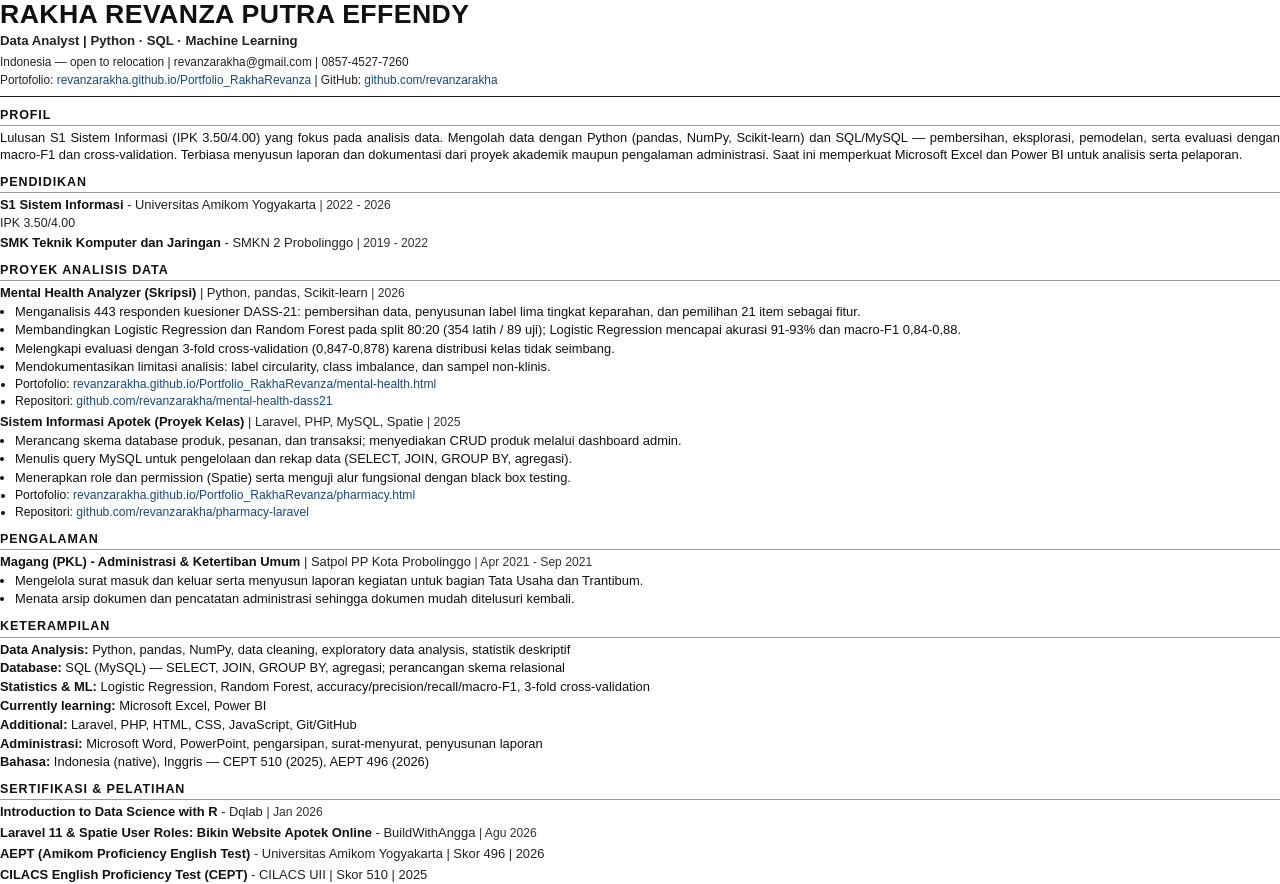
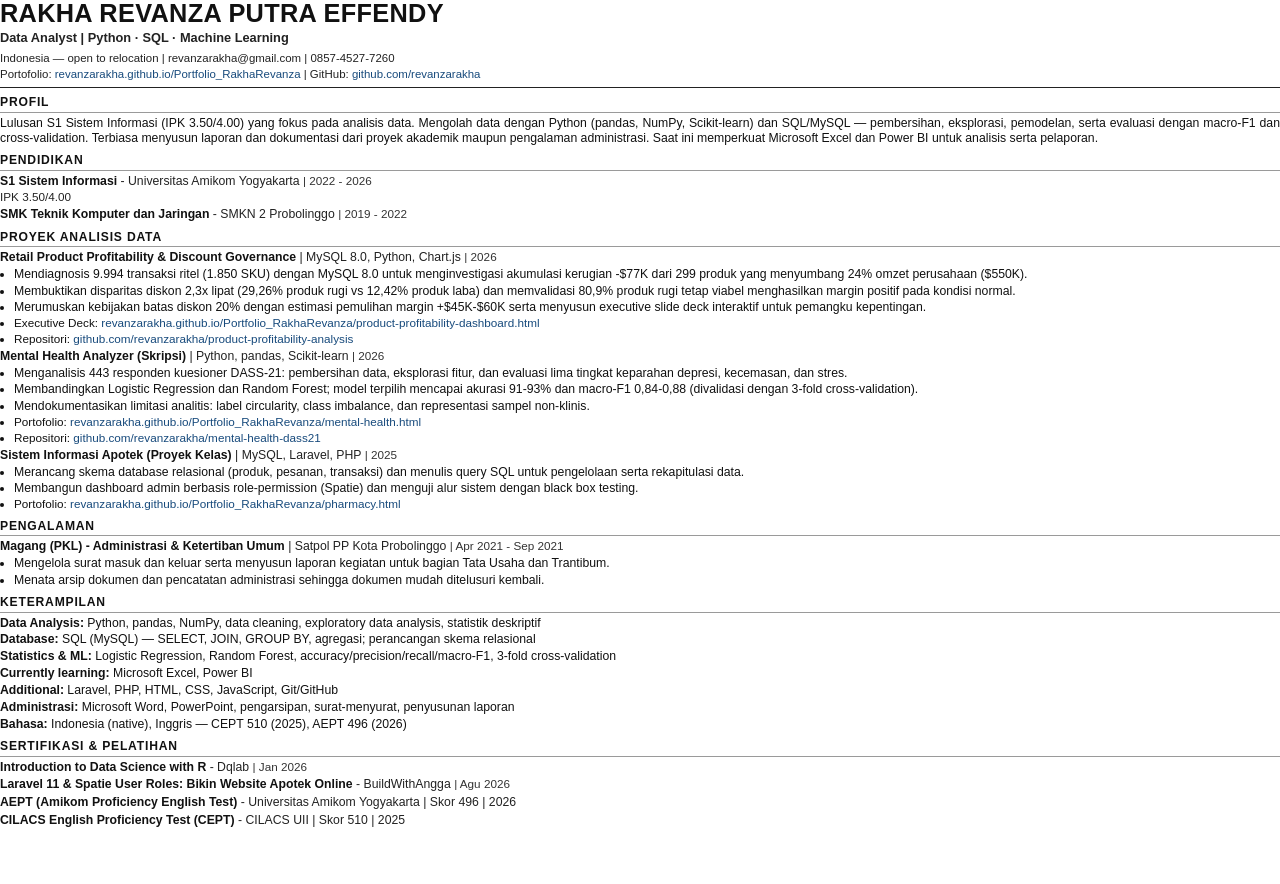
Before and after one commit to revanzarakha/Portfolio_RakhaRevanza, a plain HTML site: page assets/CV_RakhaRevanza_DataAnalyst.html in a window 1280 px wide. After the commit the page ends 828 px from the top, so only its background shows below. Drawn offline with Linux system fonts and the light colour scheme.

Commit message:
feat(cv): incorporate Retail Profitability & Discount Governance project into 1-page CVs

```diff
--- a/assets/CV_RakhaRevanza_DataAnalyst.html
+++ b/assets/CV_RakhaRevanza_DataAnalyst.html
@@ -4,47 +4,47 @@
 <meta charset="UTF-8">
 <title>Rakha Revanza Putra Effendy - Data Analyst CV</title>
 <style>
-  @page { size: A4; margin: 13mm 15mm 12mm 15mm; }
+  @page { size: A4; margin: 10mm 13mm 9mm 13mm; }
   * { box-sizing: border-box; }
   body {
     margin: 0;
     font-family: Arial, Helvetica, sans-serif;
-    font-size: 9.7pt;
-    line-height: 1.30;
+    font-size: 9.2pt;
+    line-height: 1.25;
     color: #111;
   }
   .name {
-    font-size: 20pt;
+    font-size: 19pt;
     font-weight: 700;
-    letter-spacing: 0.4px;
+    letter-spacing: 0.3px;
     margin: 0;
     line-height: 1.1;
   }
   .headline {
-    font-size: 9.9pt;
+    font-size: 9.6pt;
     font-weight: 600;
     color: #222;
-    margin: 3px 0 0 0;
+    margin: 2px 0 0 0;
   }
   .contact {
-    font-size: 8.9pt;
+    font-size: 8.6pt;
     color: #222;
-    margin: 5px 0 0 0;
-    line-height: 1.45;
+    margin: 4px 0 0 0;
+    line-height: 1.4;
   }
   a { color: #174a7c; text-decoration: none; }
   .rule {
     border: 0;
-    border-top: 1.6px solid #222;
-    margin: 7px 0 6px 0;
+    border-top: 1.5px solid #222;
+    margin: 5px 0 5px 0;
   }
   h2 {
-    font-size: 9.4pt;
+    font-size: 9.1pt;
     font-weight: 700;
-    letter-spacing: 0.9px;
+    letter-spacing: 0.8px;
     text-transform: uppercase;
-    margin: 10px 0 4px 0;
-    padding-bottom: 2px;
+    margin: 7px 0 3px 0;
+    padding-bottom: 1.5px;
     border-bottom: 1px solid #9a9a9a;
   }
   p.summary {
@@ -52,32 +52,32 @@
     text-align: justify;
   }
   .entry {
-    margin: 4px 0 0 0;
+    margin: 2.5px 0 0 0;
     overflow: hidden;
   }
   .entry .title { font-weight: 700; }
   .entry .meta { color: #222; }
   .entry .date {
-    font-size: 9.1pt;
+    font-size: 8.8pt;
     color: #333;
     white-space: nowrap;
   }
   .subline {
     margin: 1px 0 0 0;
-    font-size: 9.3pt;
+    font-size: 8.8pt;
     color: #222;
   }
   ul {
-    margin: 2px 0 0 15px;
+    margin: 1.5px 0 0 14px;
     padding: 0;
   }
   li {
-    margin: 0 0 1.5px 0;
+    margin: 0 0 1px 0;
     padding: 0;
   }
-  .skill-line { margin: 0 0 2px 0; }
+  .skill-line { margin: 0 0 1.5px 0; }
   .skill-line b { font-weight: 700; }
-  .project-link { font-size: 9.1pt; }
+  .project-link { font-size: 8.8pt; }
   .avoid-break { page-break-inside: avoid; }
 </style>
 </head>
@@ -112,15 +112,29 @@
 
   <div class="avoid-break">
     <div class="entry">
+      <span class="title">Retail Product Profitability &amp; Discount Governance</span>
+      <span class="meta"> | MySQL 8.0, Python, Chart.js</span>
+      <span class="date"> | 2026</span>
+    </div>
+    <ul>
+      <li>Mendiagnosis 9.994 transaksi ritel (1.850 SKU) dengan MySQL 8.0 untuk menginvestigasi akumulasi kerugian -$77K dari 299 produk yang menyumbang 24% omzet perusahaan ($550K).</li>
+      <li>Membuktikan disparitas diskon 2,3x lipat (29,26% produk rugi vs 12,42% produk laba) dan memvalidasi 80,9% produk rugi tetap viabel menghasilkan margin positif pada kondisi normal.</li>
+      <li>Merumuskan kebijakan batas diskon 20% dengan estimasi pemulihan margin +$45K-$60K serta menyusun executive slide deck interaktif untuk pemangku kepentingan.</li>
+      <li class="project-link">Executive Deck: <a href="https://revanzarakha.github.io/Portfolio_RakhaRevanza/product-profitability-dashboard.html">revanzarakha.github.io/Portfolio_RakhaRevanza/product-profitability-dashboard.html</a></li>
+      <li class="project-link">Repositori: <a href="https://github.com/revanzarakha/product-profitability-analysis">github.com/revanzarakha/product-profitability-analysis</a></li>
+    </ul>
+  </div>
+
+  <div class="avoid-break">
+    <div class="entry">
       <span class="title">Mental Health Analyzer (Skripsi)</span>
       <span class="meta"> | Python, pandas, Scikit-learn</span>
       <span class="date"> | 2026</span>
     </div>
     <ul>
-      <li>Menganalisis 443 responden kuesioner DASS-21: pembersihan data, penyusunan label lima tingkat keparahan, dan pemilihan 21 item sebagai fitur.</li>
-      <li>Membandingkan Logistic Regression dan Random Forest pada split 80:20 (354 latih / 89 uji); Logistic Regression mencapai akurasi 91-93% dan macro-F1 0,84-0,88.</li>
-      <li>Melengkapi evaluasi dengan 3-fold cross-validation (0,847-0,878) karena distribusi kelas tidak seimbang.</li>
-      <li>Mendokumentasikan limitasi analisis: label circularity, class imbalance, dan sampel non-klinis.</li>
+      <li>Menganalisis 443 responden kuesioner DASS-21: pembersihan data, eksplorasi fitur, dan evaluasi lima tingkat keparahan depresi, kecemasan, dan stres.</li>
+      <li>Membandingkan Logistic Regression dan Random Forest; model terpilih mencapai akurasi 91-93% dan macro-F1 0,84-0,88 (divalidasi dengan 3-fold cross-validation).</li>
+      <li>Mendokumentasikan limitasi analitis: label circularity, class imbalance, dan representasi sampel non-klinis.</li>
       <li class="project-link">Portofolio: <a href="https://revanzarakha.github.io/Portfolio_RakhaRevanza/mental-health.html">revanzarakha.github.io/Portfolio_RakhaRevanza/mental-health.html</a></li>
       <li class="project-link">Repositori: <a href="https://github.com/revanzarakha/mental-health-dass21">github.com/revanzarakha/mental-health-dass21</a></li>
     </ul>
@@ -129,15 +143,13 @@
   <div class="avoid-break">
     <div class="entry">
       <span class="title">Sistem Informasi Apotek (Proyek Kelas)</span>
-      <span class="meta"> | Laravel, PHP, MySQL, Spatie</span>
+      <span class="meta"> | MySQL, Laravel, PHP</span>
       <span class="date"> | 2025</span>
     </div>
     <ul>
-      <li>Merancang skema database produk, pesanan, dan transaksi; menyediakan CRUD produk melalui dashboard admin.</li>
-      <li>Menulis query MySQL untuk pengelolaan dan rekap data (SELECT, JOIN, GROUP BY, agregasi).</li>
-      <li>Menerapkan role dan permission (Spatie) serta menguji alur fungsional dengan black box testing.</li>
+      <li>Merancang skema database relasional (produk, pesanan, transaksi) dan menulis query SQL untuk pengelolaan serta rekapitulasi data.</li>
+      <li>Membangun dashboard admin berbasis role-permission (Spatie) dan menguji alur sistem dengan black box testing.</li>
       <li class="project-link">Portofolio: <a href="https://revanzarakha.github.io/Portfolio_RakhaRevanza/pharmacy.html">revanzarakha.github.io/Portfolio_RakhaRevanza/pharmacy.html</a></li>
-      <li class="project-link">Repositori: <a href="https://github.com/revanzarakha/pharmacy-laravel">github.com/revanzarakha/pharmacy-laravel</a></li>
     </ul>
   </div>
 
```
Also changed, not shown: assets/CV_RakhaRevanza.html (+39 -26 lines), 2 other files.
